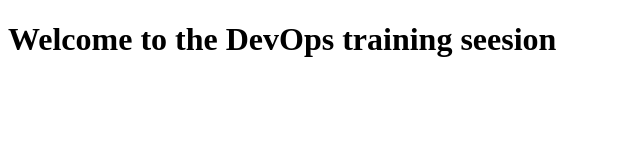
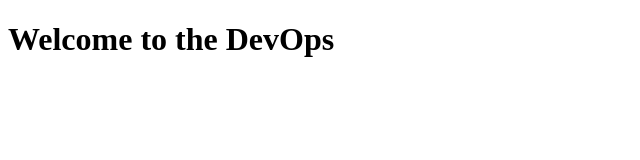
Before and after one commit to erankiraghavendra/Apache, a plain HTML site: page index.html in a window 1280 px wide. Shown: the whole page, without its empty margins (0-640 px from the left). Drawn offline with Linux system fonts and the light colour scheme.

Commit message:
Removed Training field

```diff
--- a/index.html
+++ b/index.html
@@ -5,6 +5,6 @@
     <title>Learn Docker at Tecmint.com</title>
 </head>
 <body>
-    <h1>Welcome to the DevOps training seesion</h1>
+    <h1>Welcome to the DevOps</h1>
 </body>
 </html>
```
